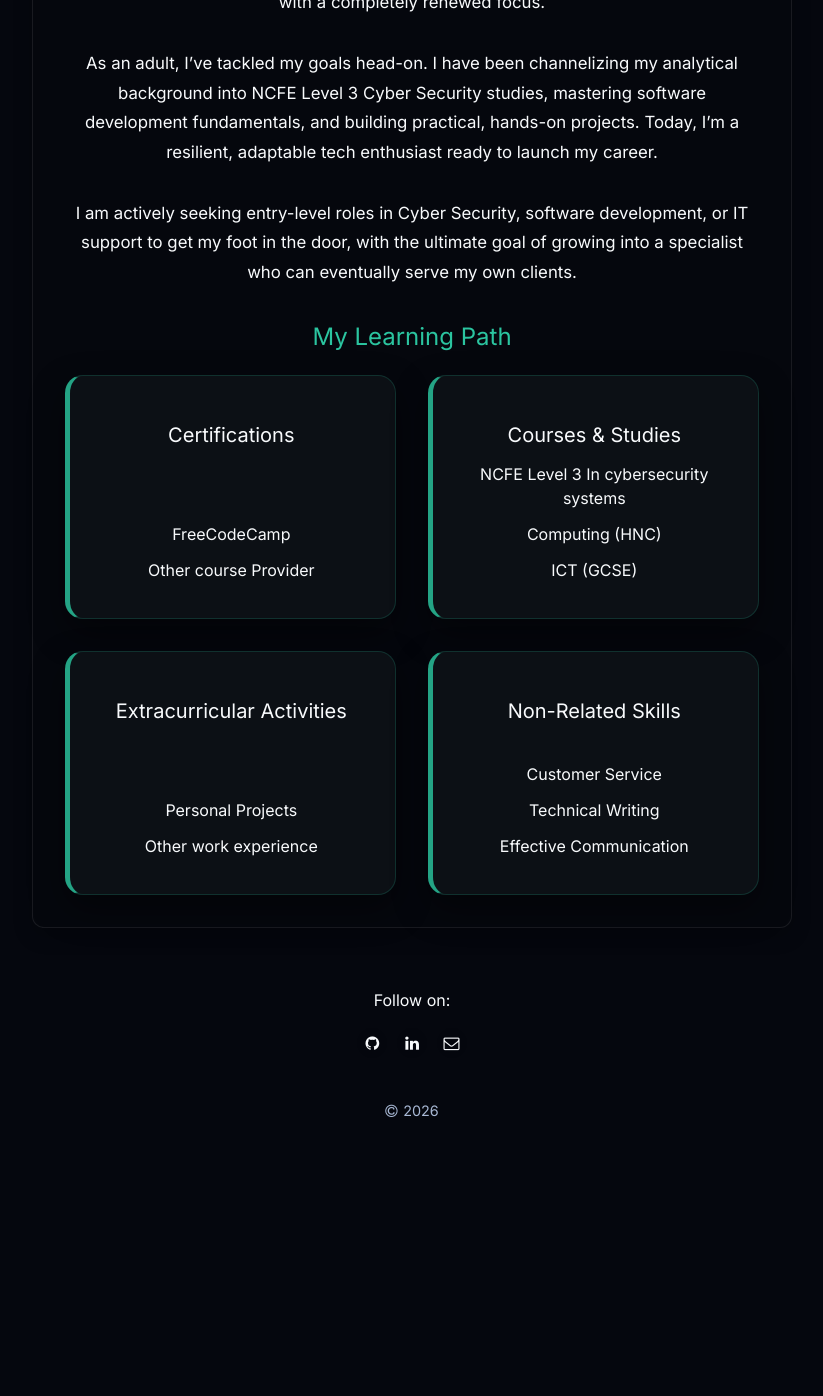
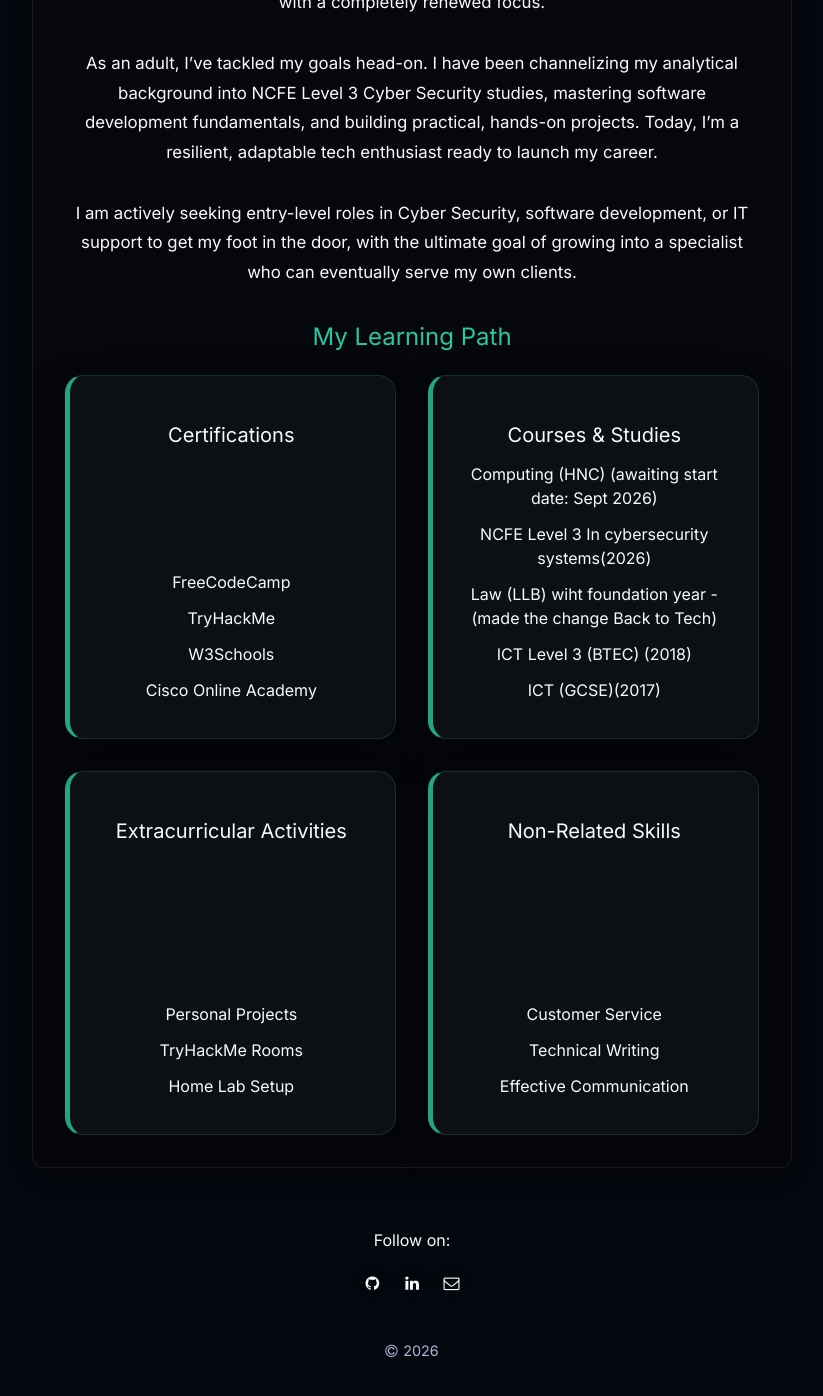
Before and after one commit to dean-js/dnormingtonlaw.uk, a Jekyll site: the page built from about.md, in a window 1280 px wide and 1400 px high, scrolled down 311 px. Shown: the top 1396 px of the window, without its empty margins (213-1036 px from the left). Built offline with Jekyll 4.4.1, drawn with Linux system fonts in a browser that asks for light colours; before the commit the page ends 1471 px from its top, so only the background shows below that.

Commit message:
added to lists on about me page cards

```diff
--- a/about.md
+++ b/about.md
@@ -20,22 +20,27 @@ description: "About Dean Normington, a law graduate building software, cybersecu
       <h3>Certifications</h3>
       <ul>
         <li>FreeCodeCamp</li>
-        <li>Other course Provider</li>
+        <li>TryHackMe</li>
+        <li>W3Schools</li>
+        <li>Cisco Online Academy</li>
       </ul>
     </div>
     <div class="learning-item">
       <h3>Courses & Studies</h3>
       <ul>
-        <li>NCFE Level 3 In cybersecurity systems</li>
-        <li>Computing (HNC)</li>
-        <li>ICT (GCSE)</li>
+        <li>Computing (HNC) (awaiting start date: Sept 2026)</li>
+        <li>NCFE Level 3 In cybersecurity systems(2026)</li>
+        <li>Law (LLB) wiht foundation year - (made the change Back to Tech)</li>
+        <li>ICT Level 3 (BTEC) (2018)</li>
+        <li>ICT (GCSE)(2017)</li>
       </ul>
     </div>
     <div class="learning-item">
             <h3>Extracurricular Activities</h3>
             <ul>
                 <li>Personal Projects</li>
-                <li>Other work experience</li>
+                <li>TryHackMe Rooms</li>
+                <li>Home Lab Setup</li>
             </ul>
         </div>
 
@@ -49,4 +54,5 @@ description: "About Dean Normington, a law graduate building software, cybersecu
         </div>
 
     </div>
+
 </section>
```
